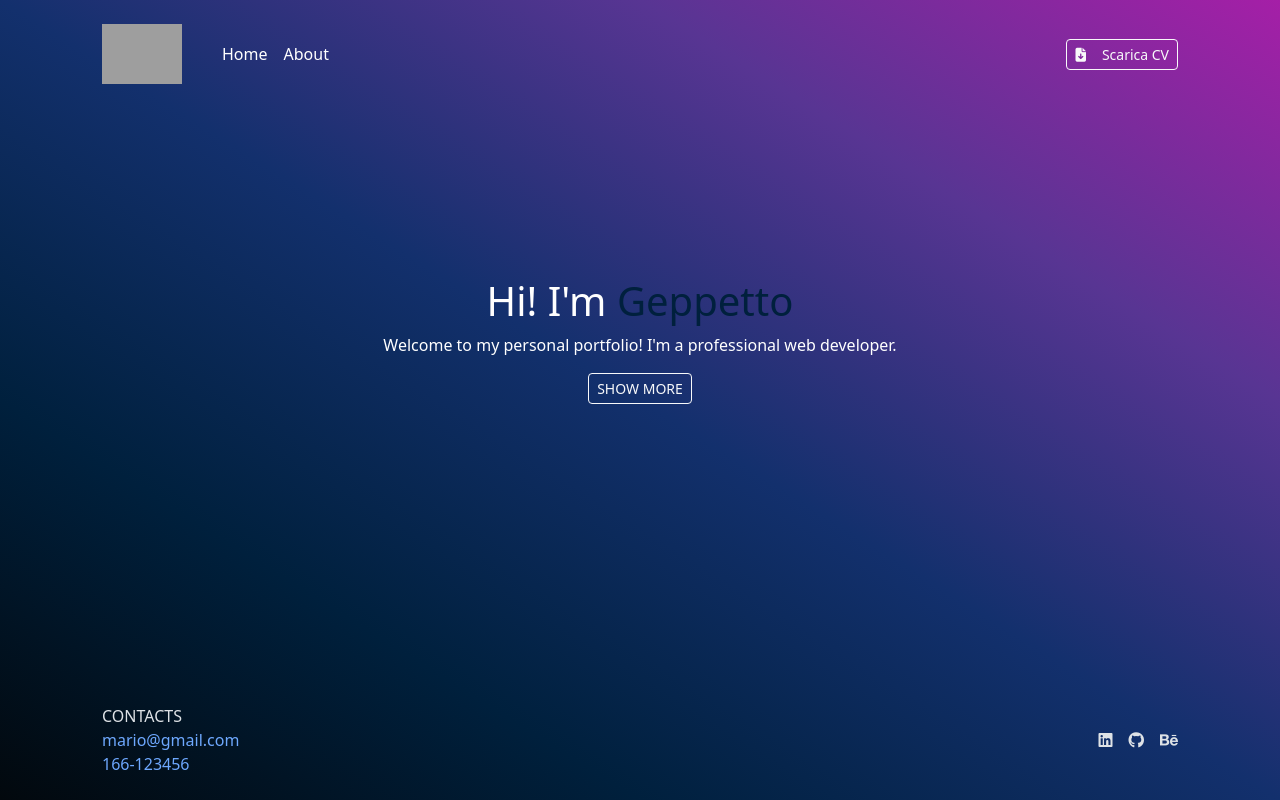
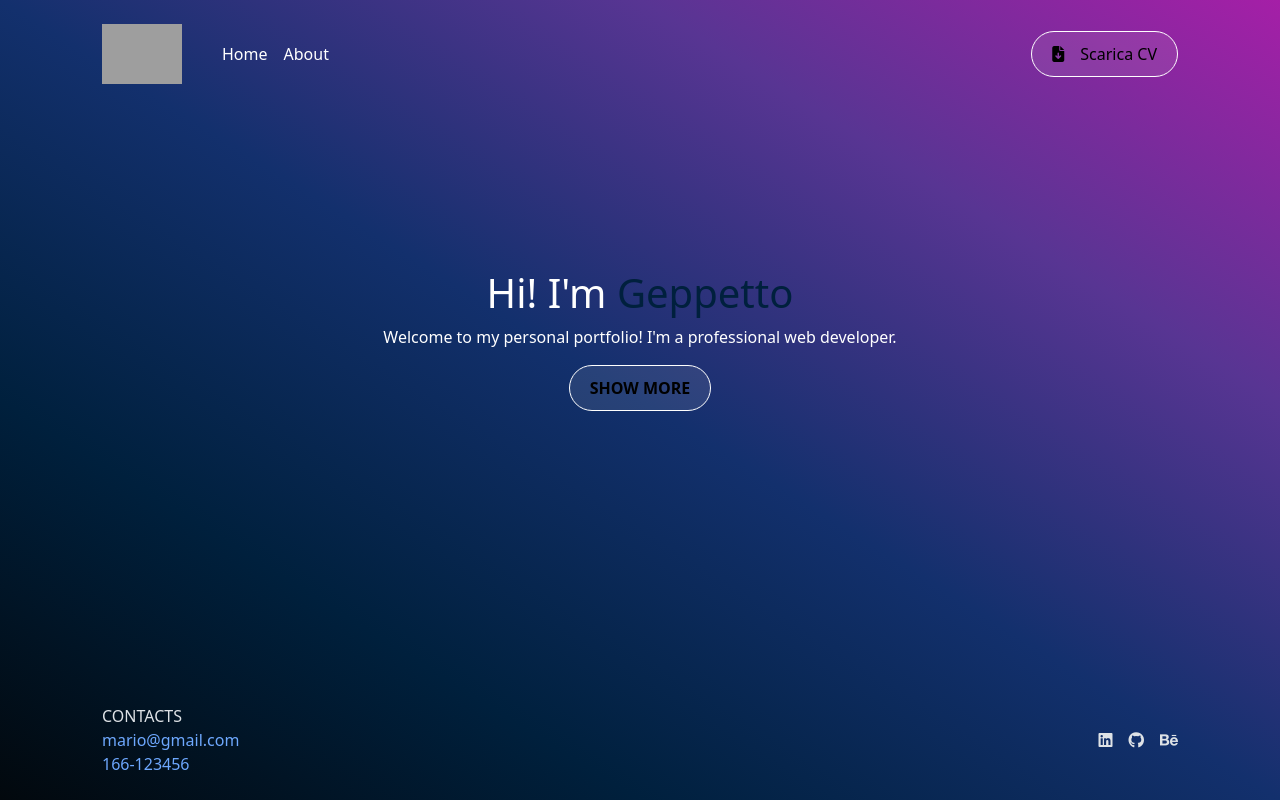
Before and after one commit to f-dib/vite-boolfolio, a Vue app: page / in a window 1280 px wide. Built offline with nearby package versions, Linux system fonts and the light colour scheme; grey boxes are pictures that could not be loaded; what vue-awesome-paginate would draw is missing.

Commit message:
added mixin end variables and fixed button

```diff
--- a/src/components/AppFooter.vue
+++ b/src/components/AppFooter.vue
@@ -39,8 +39,11 @@ export default {
 
 <style lang="scss">
 
-.my_footer_height{
-    height: 15vh;
-}
+    @use '../style/mixin.scss' as *;
+    @use '../style/variables.scss' as *;
+
+    .my_footer_height{
+        height: 15vh;
+    }
 
 </style>
--- a/src/components/AppHeader.vue
+++ b/src/components/AppHeader.vue
@@ -34,7 +34,7 @@ export default {
 
                 <!-- Links sulla destra -->
                 <div>
-                    <button class="btn btn-sm btn-outline-light">
+                    <button class="my_btn">
                         <i class="fa-sharp fa-solid fa-file-arrow-down pe-3"></i>
                         <span>Scarica CV</span>
                     </button>
@@ -50,5 +50,7 @@ export default {
 
 <style lang="scss">
 
+    @use '../style/mixin.scss' as *;
+    @use '../style/variables.scss' as *;
 
 </style>
--- a/src/components/AppJumbo.vue
+++ b/src/components/AppJumbo.vue
@@ -15,7 +15,7 @@ export default {
                     <h1>Hi! I'm <span>Geppetto</span></h1>
                     <p>Welcome to my personal portfolio! I'm a professional web developer.</p>
                     <div>
-                        <a href="http://localhost:5174/projects"><button class="btn btn-sm btn-outline-light text-uppercase">show more</button></a>
+                        <a href="http://localhost:5174/projects"><button class="my_btn text-uppercase fw-bold">show more</button></a>
                     </div>
                 </div>
             </div>
@@ -26,6 +26,9 @@ export default {
 </template>
 
 <style lang="scss">
+
+    @use '../style/mixin.scss' as *;
+    @use '../style/variables.scss' as *;
 
     .jumbo{
         color: white;
--- a/src/components/ProjectCard.vue
+++ b/src/components/ProjectCard.vue
@@ -27,6 +27,10 @@ export default {
 </template>
 
 <style lang="scss">
+
+  @use '../style/mixin.scss' as *;
+  @use '../style/variables.scss' as *;
+
   .container {
     padding: 0 2rem;
   }
--- a/src/pages/HomePage.vue
+++ b/src/pages/HomePage.vue
@@ -30,5 +30,6 @@ export default {
 </template>
 
 <style lang="scss">
-
+    @use '../style/mixin.scss' as *;
+    @use '../style/variables.scss' as *;
 </style>
--- a/src/pages/Projects.vue
+++ b/src/pages/Projects.vue
@@ -149,6 +149,9 @@ export default {
 
 <style lang="scss">
 
+  @use '../style/mixin.scss' as *;
+  @use '../style/variables.scss' as *;
+
   .my_mini_jumbo{
     height: 60vh;
   }
--- a/src/pages/SingleProject.vue
+++ b/src/pages/SingleProject.vue
@@ -57,4 +57,8 @@ export default {
 
 
 <style lang="scss" scoped>
+
+    @use '../style/mixin.scss' as *;
+    @use '../style/variables.scss' as *;
+
 </style>
--- a/src/style.scss
+++ b/src/style.scss
@@ -1,4 +1,9 @@
+@use './style/mixin.scss' as *;
+@use './style/variables.scss' as *;
+
+
 @import "bootstrap/scss/bootstrap";
+
 
 /**************** set Scroll bar style  *************/
 /* width */
@@ -21,3 +26,7 @@
 ::-webkit-scrollbar-thumb:hover {
     background: #a51fa7;
 }
+
+.my_btn{
+    @include my-button;
+}
--- /dev/null
+++ b/src/style/mixin.scss
@@ -0,0 +1,12 @@
+@mixin my-button {
+    color: black;
+    border: 1px solid white;
+    background-color: rgba($color: #dddddd, $alpha: 0.1);
+    padding: 10px 20px;
+    border-radius: 25px;
+    cursor: pointer;
+
+    &:hover{
+        background-color: white;
+    }
+}
```
Also changed, not shown: src/style/variables.scss (added). Lines whose indentation alone changed are shown as unchanged.
